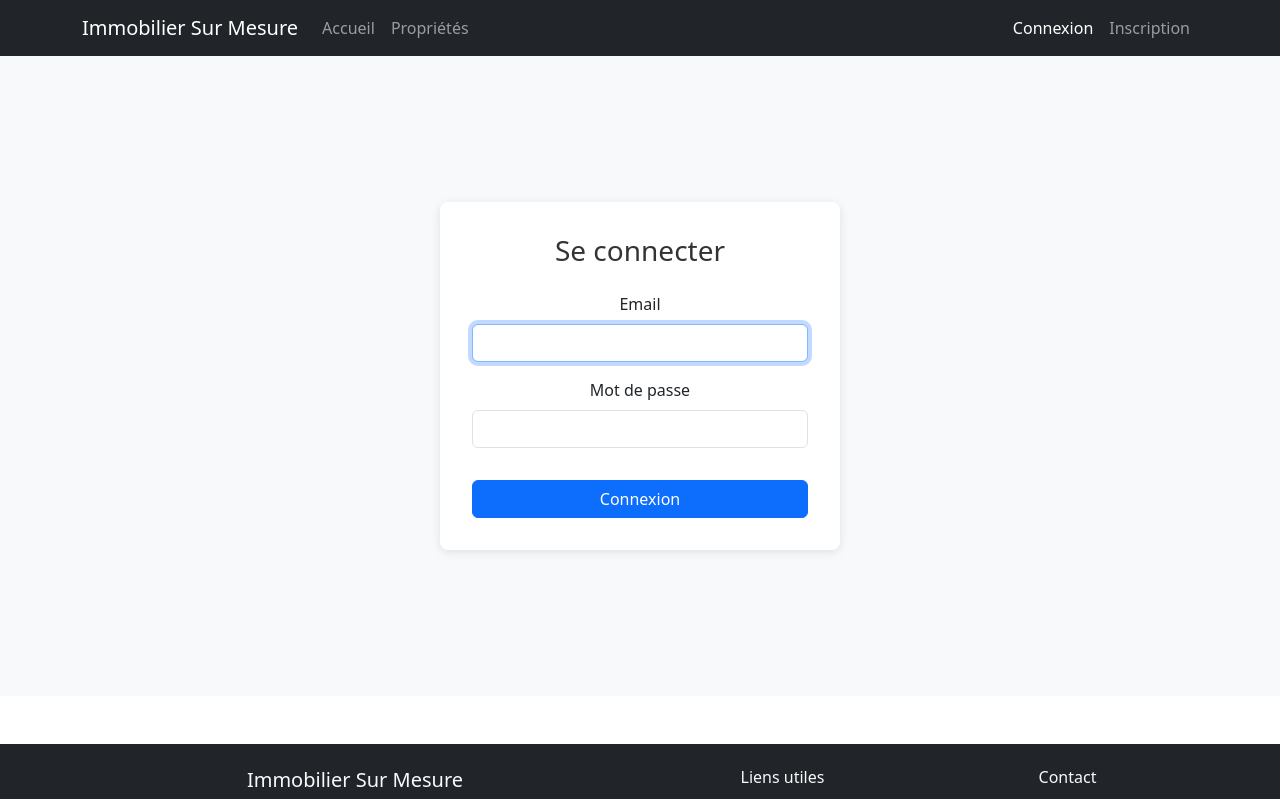
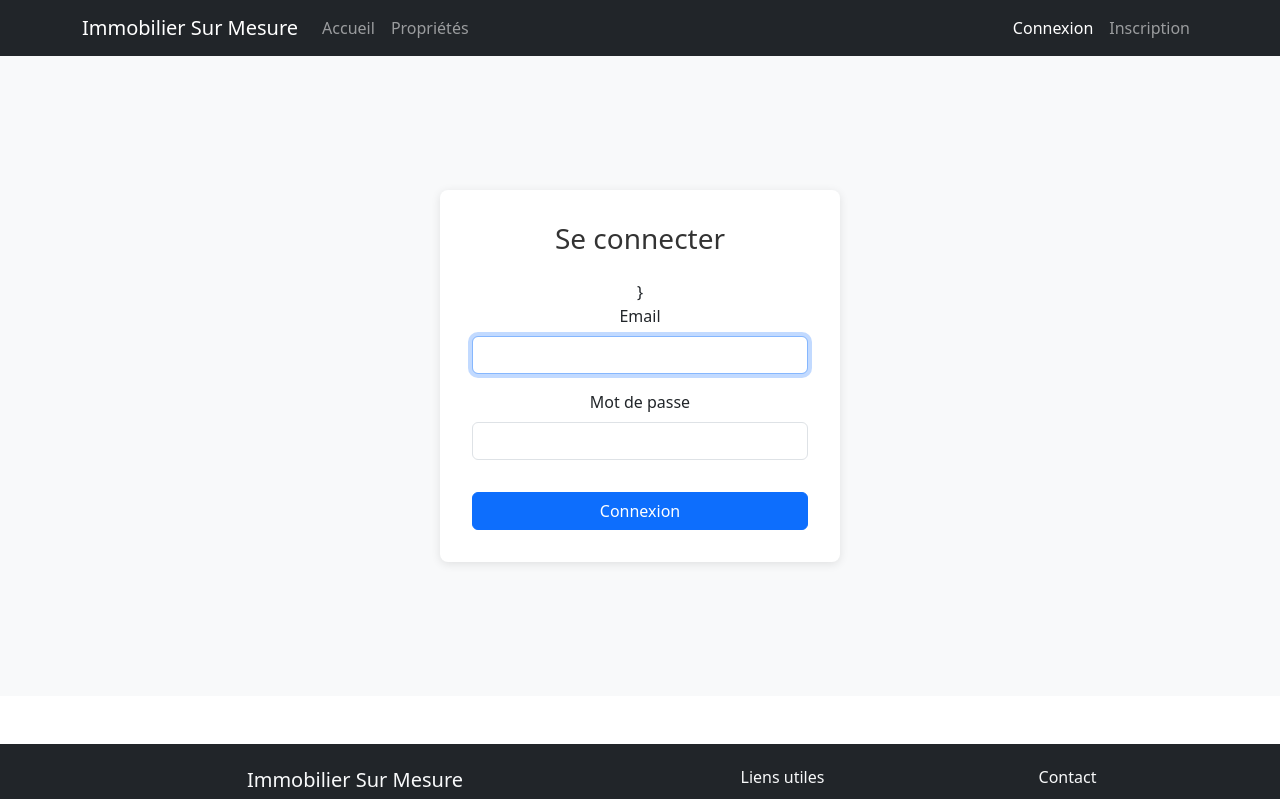
Before and after one commit to sanaarouch/immobilier_front, a React (Create React App) app: page /login in a window 1280 px wide. Shown: the top 799 px of the page. Built offline with nearby package versions, Linux system fonts and the light colour scheme; no server answers; the HTML template or start-up script is replaced by a standard one.

Commit message:
Updated inscription.js

```diff
--- a/src/components/inscription/inscription.js
+++ b/src/components/inscription/inscription.js
@@ -57,6 +57,7 @@ const Inscription = () => {
         <h3>S'inscrire</h3>
 
         {error && <Alert variant="danger">{error}</Alert>}
+        }
 
         <div className={styles.formGroup}>
           <FormLabel>Nom</FormLabel>
--- a/src/components/login/Login.js
+++ b/src/components/login/Login.js
@@ -37,6 +37,7 @@ const Login = () => {
         <h3>Se connecter</h3>
 
         {error && <Alert variant="danger">{error}</Alert>}
+        }
 
         <div className={styles.formGroup}>
           <FormLabel>Email</FormLabel>
```
